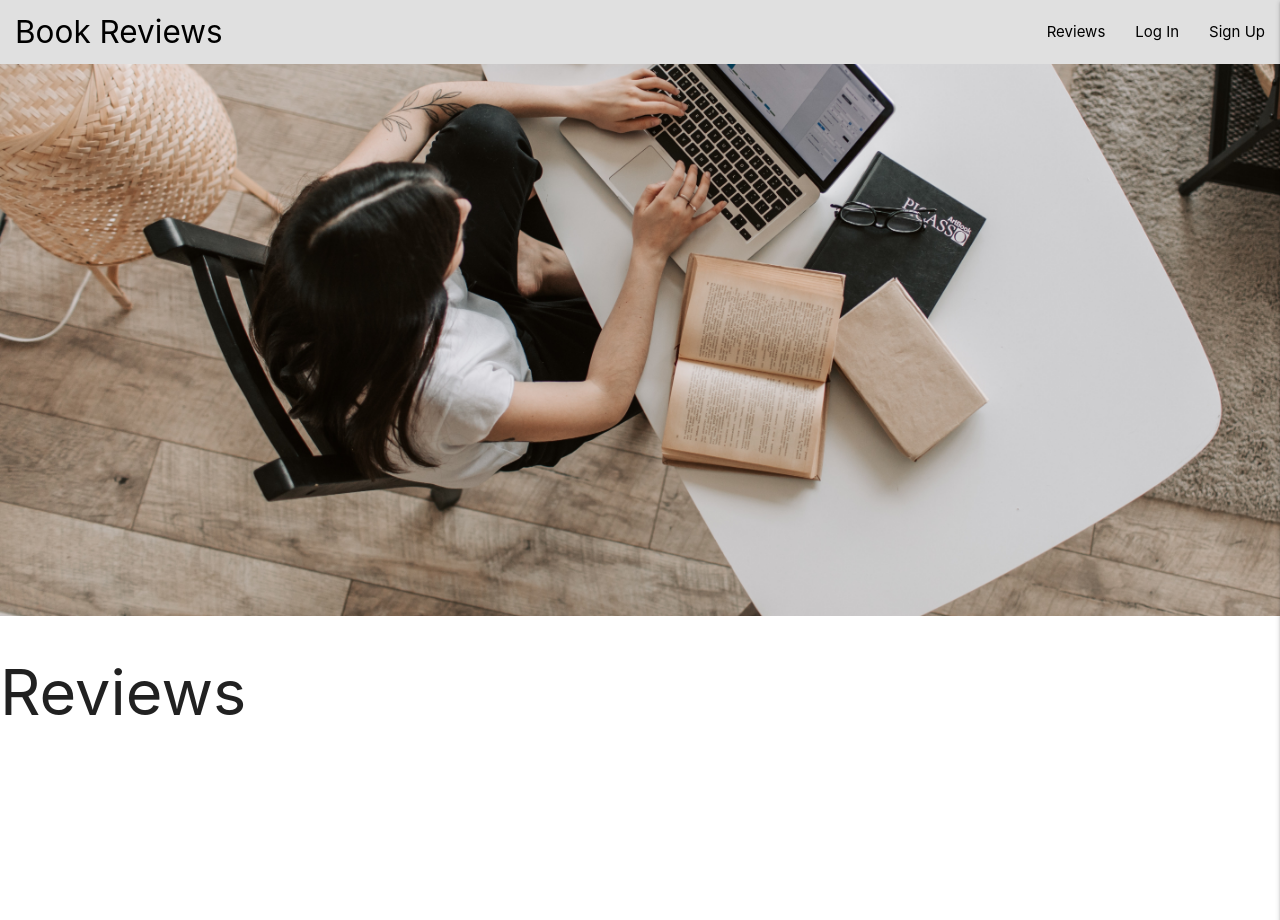
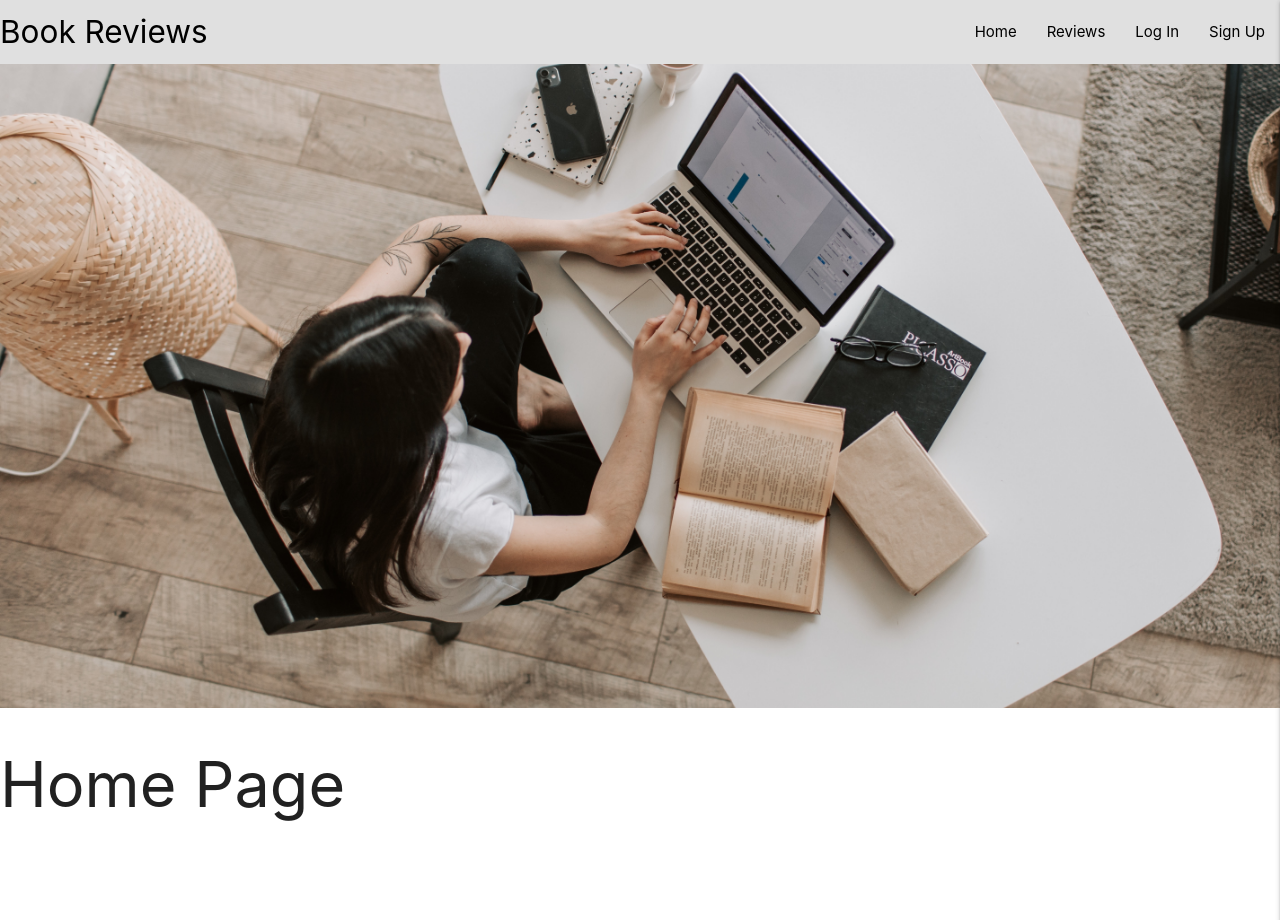
Before and after one commit to ahmedaboujeeb/book-reviews-m3, a Flask app: page / in a window 1280 px wide. Run offline with Flask 2, Linux system fonts and the light colour scheme; data that the repository does not hold is empty; some libraries are stand-ins or nearby versions.

Commit message:
Add home page

```diff
--- a/app.py
+++ b/app.py
@@ -20,8 +20,13 @@ mongo = PyMongo(app)
 @app.route("/")
 @app.route("/index")
 def index():
+    return render_template("index.html")
+
+
+@app.route("/reviews")
+def reviews():
     reviews = mongo.db.reviews.find()
-    return render_template("index.html", reviews=reviews)
+    return render_template("reviews.html", reviews=reviews)
 
 
 @app.route("/signup", methods=["GET", "POST"])
--- a/static/css/style.css
+++ b/static/css/style.css
@@ -6,7 +6,7 @@ header {
     background: url("../images/hero-image.jpg") no-repeat;
     position: relative;
     background-size: cover;
-    height: 60vh;
+    height: 70vh;
     width: 100%;
     left: 0;
     top: 0;
@@ -18,5 +18,5 @@ header {
     -moz-background-size: cover;
     -webkit-background-size: cover;
     z-index: 1;
-    background-position: 30% 100%;
+    background-position: 50% 80%;
 }
--- a/templates/add_review.html
+++ b/templates/add_review.html
@@ -19,7 +19,7 @@
             <div class="row">
                 <div class="input-field col s6">
                     <input id="author_name" type="text" name="author_name" minlength="3" maxlength="15" class="validate" required>
-                    <label for="author_name">Author Name</label>
+                    <label for="author_name">Author</label>
                 </div>
             </div>
             <div class="row">
--- a/templates/base.html
+++ b/templates/base.html
@@ -16,10 +16,11 @@
     <header>
         <nav class="grey lighten-2">
             <div class="nav-wrapper">
-              <a href="{{ url_for('index') }}" class="brand-logo black-text" style="padding-left: 1rem;">Book Reviews</a>
+              <a href="{{ url_for('index') }}" class="brand-logo black-text">Book Reviews</a>
               <a href="#" data-target="mobile-demo" class="sidenav-trigger right"><i class="fas fa-bars"></i></a>
               <ul class="right hide-on-med-and-down">
-                <li><a class="black-text" href="{{ url_for('index') }}">Reviews</a></li>
+                <li><a class="black-text" href="{{ url_for('index') }}">Home</a></li>
+                <li><a class="black-text" href="{{ url_for('reviews') }}">Reviews</a></li>
                 {% if session.user %}
                 <li><a class="black-text" href="{{ url_for('account', username=session['user']) }}">Account</a></li>
                 <li><a class="black-text" href="{{ url_for('add_review') }}">Add Review</a></li>
@@ -33,7 +34,8 @@
           </nav>
 
           <ul class="sidenav" id="mobile-demo">
-            <li><a class="black-text" href="{{ url_for('index') }}">Reviews</a></li>
+            <li><a class="black-text" href="{{ url_for('index') }}">Home</a></li>
+            <li><a class="black-text" href="{{ url_for('reviews') }}">Reviews</a></li>
             {% if session.user %}
             <li><a class="black-text" href="{{ url_for('account', username=session['user']) }}">Account</a></li>
             <li><a class="black-text" href="{{ url_for('add_review') }}">Add Review</a></li>
--- a/templates/index.html
+++ b/templates/index.html
@@ -2,12 +2,7 @@
 {% block content %}
 
 
-    <h1>Reviews</h1>
-    {% for review in reviews %}
-    {{ review.category_name }}<br>
-    {{ review.book_name }}<br>
-    {{ review.author }}<br>
-    {{ review.review }}<br>
-    {% endfor %}
+    <h1>Home Page</h1>
+
 
 {% endblock %}
```
Also changed, not shown: templates/reviews.html (added, +13 -0 lines).
